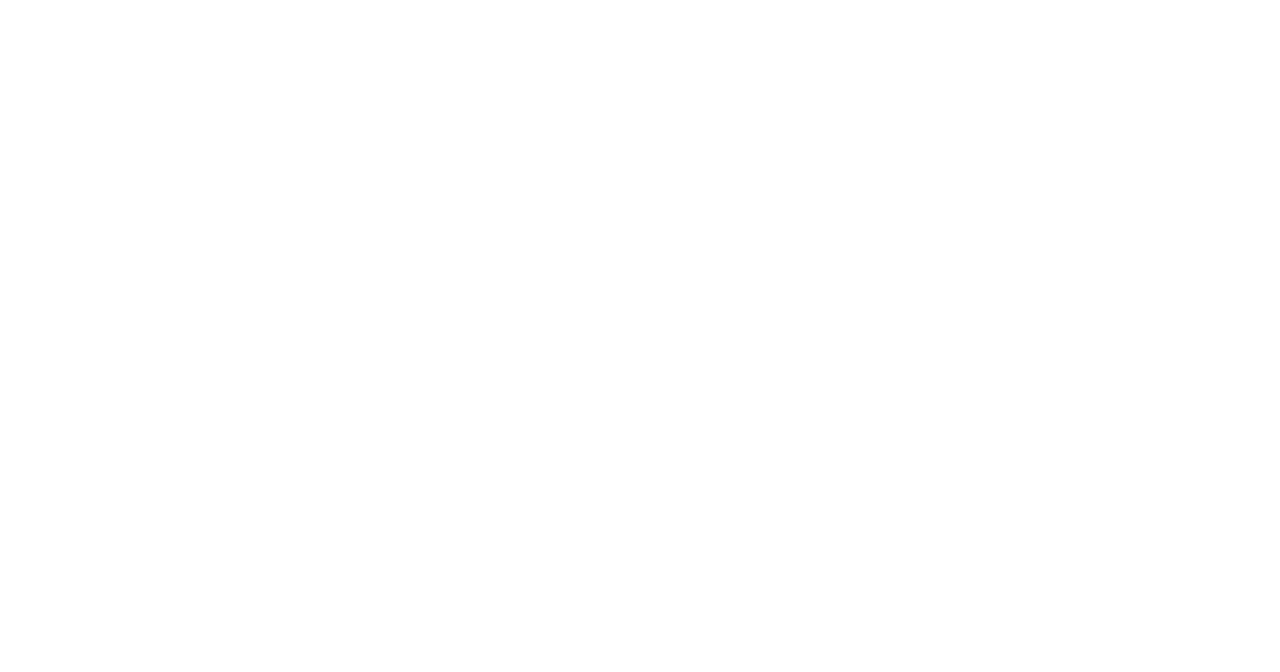
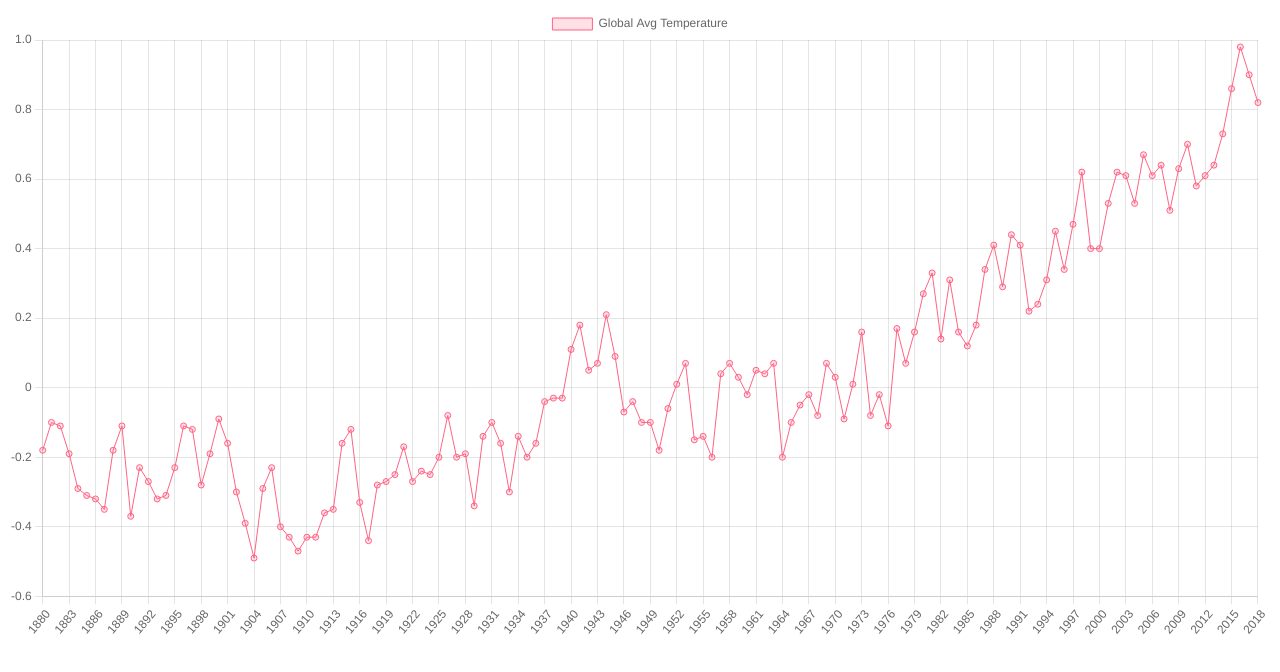
Before and after one commit to morghan102/historicalTempAPI, a plain HTML site: page index.html in a window 1280 px wide. Drawn offline with nearby package versions, Linux system fonts and the light colour scheme.

Commit message:
graph plotting data

```diff
--- a/index.html
+++ b/index.html
@@ -6,25 +6,63 @@
     <meta name="viewport" content="width=device-width, initial-scale=1.0">
     <meta http-equiv="X-UA-Compatible" content="ie=edge">
     <title>Fetch and graph csv</title>
+    <script src='https://cdnjs.cloudflare.com/ajax/libs/Chart.js/3.5.1/chart.min.js'></script>
     <!-- <link rel="stylesheet" href="style.css"> -->
 </head>
 
 <body>
+    <canvas id="chart" width="auto" height="auto"></canvas>
     <script>
 
+        chartIt();
+
+        async function chartIt() { //issue of the chart and data not loading properly together, so have to make chartit async too and wait for data to be loaded
+            const data = await getData();
+            const ctx = document.getElementById("chart").getContext('2d');
+            const myChart = new Chart(ctx, {
+                type: 'line',
+                data: {
+                    labels: data.xs,
+                    datasets: [{
+                        label: 'Global Avg Temperature',
+                        data: data.ys,
+                        backgroundColor: 'rgba(255, 99, 132, 0.2)',
+                        borderColor: 'rgba(255,99,132,1)',
+                        borderWidth: 1
+                    }]
+                },
+                // options: {
+                //     scales: {
+                //         yAxes: [{
+                //             ticks: {
+                //                 beginAtZero: true
+                //             }
+                //         }]
+                //     }
+                // }
+            });
+        }
+
         getData();
+        const xs = [];
+        const ys = [];
+
+
         async function getData() {
             const response = await fetch('data.csv');
             const data = await response.text();
             console.log(data);
 
             const table = data.split('\n').slice(1);
-            table.forEach(ele => {
-                const row = ele.split(',')
-                const year = row[0];
-                const temp = row[1];
+            table.forEach(row => {
+                const cols = row.split(',')
+                const year = cols[0];
+                xs.push(year);
+                const temp = cols[1];
+                ys.push(parseFloat(temp));
                 console.log(year, temp)
-            })
+            });
+            return { xs, ys };
         }
     </script>
 </body>
```
